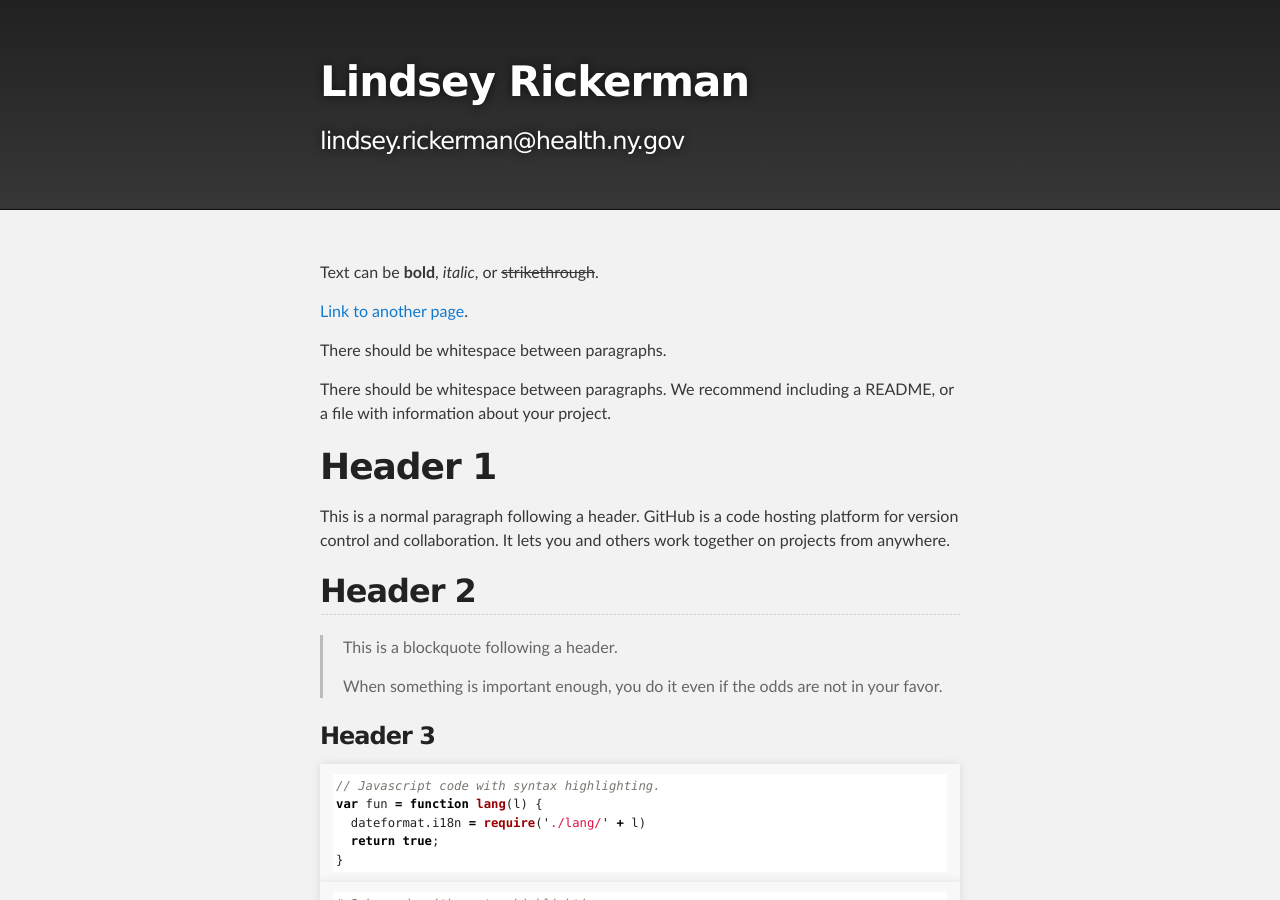
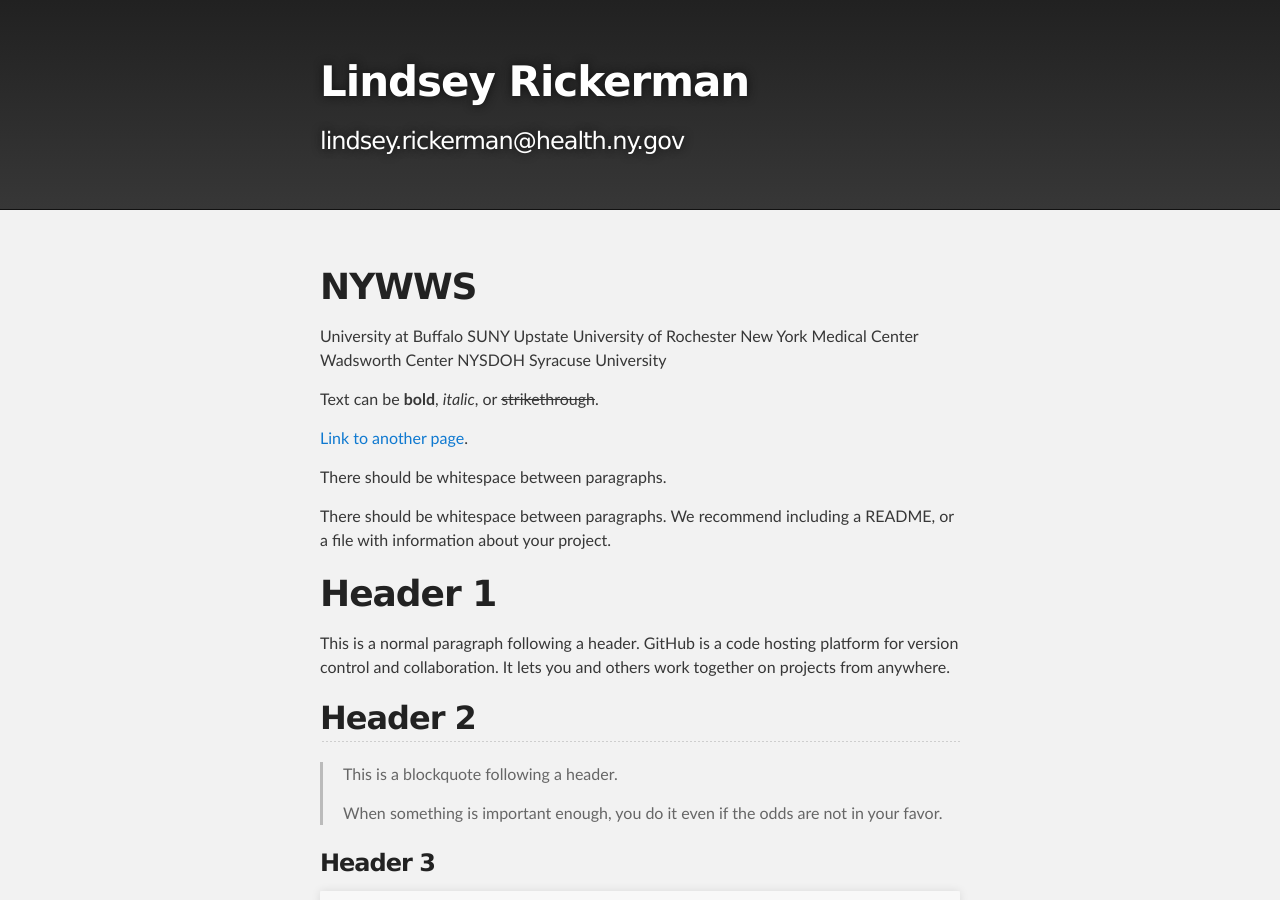
Before and after one commit to lrickerman/lrickerman.github.io, a Jekyll site: the page built from index.md, in a window 1280 px wide and 900 px high. Built offline with Jekyll 4.4.1, drawn with Linux system fonts in a browser that asks for light colours; our own code applies the rules of GitHub Pages for plain Markdown files.

Commit message:
Update index.md

```diff
--- a/index.md
+++ b/index.md
@@ -1,6 +1,14 @@
 ---
 layout: default
 ---
+
+# NYWWS
+University at Buffalo
+SUNY Upstate
+University of Rochester
+New York Medical Center
+Wadsworth Center NYSDOH
+Syracuse University
 
 Text can be **bold**, _italic_, or ~~strikethrough~~.
 
```
